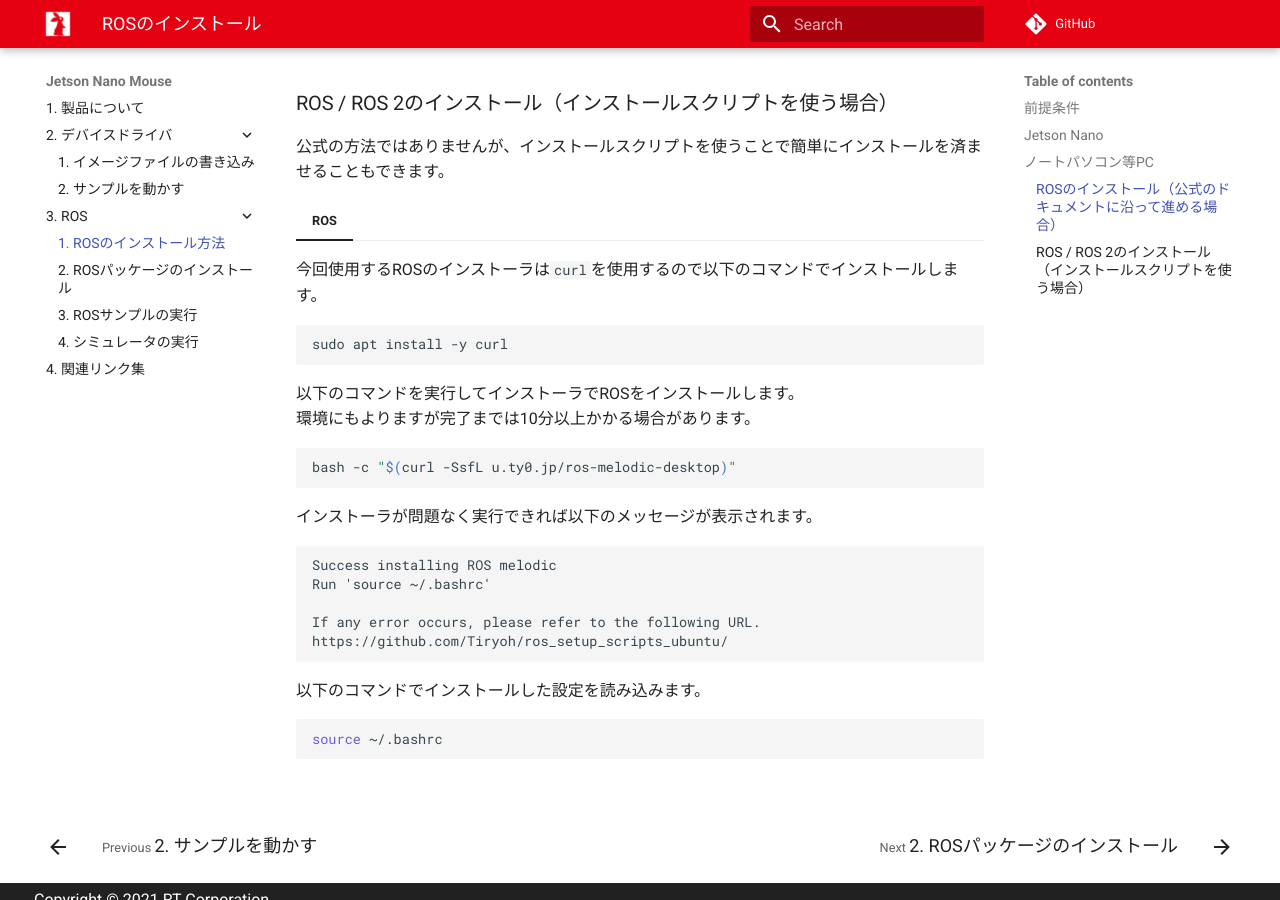
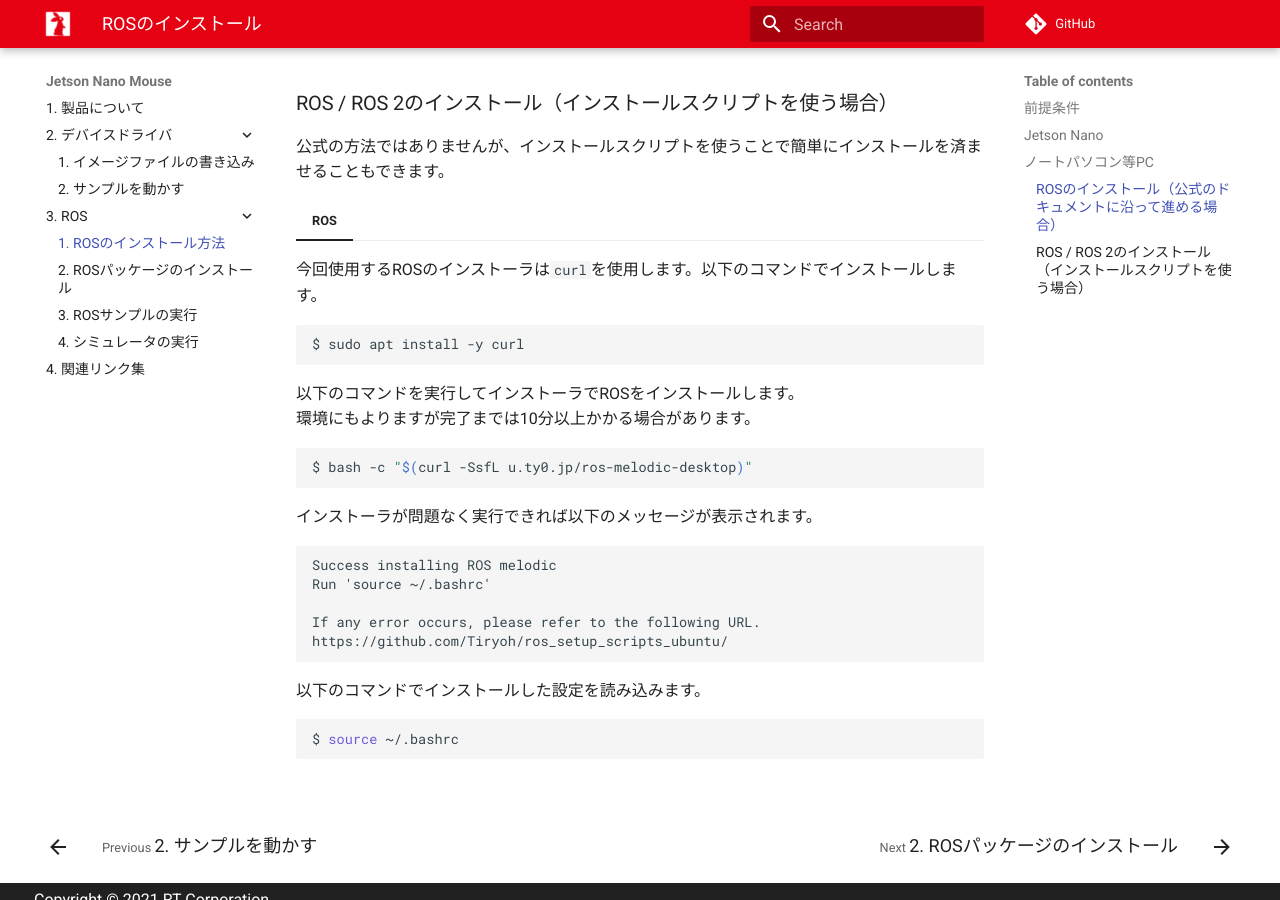
Before and after one commit to rt-net/tutorials, an MkDocs documentation site: the page built from docs/jnmouse/ros/install.md, in a window 1280 px wide and 900 px high, scrolled down 1250 px. Built offline with MkDocs 1.6.1 and Material for MkDocs 9.7.7, drawn with Linux system fonts in a browser that asks for light colours; comment, search, counter and statistics services are not loaded.

Commit message:
表記ゆれを修正

````diff
--- a/docs/jnmouse/ros/install.md
+++ b/docs/jnmouse/ros/install.md
@@ -47,17 +47,17 @@ robot: Jetson Nano Mouse
 公式の方法ではありませんが、インストールスクリプトを使うことで簡単にインストールを済ませることもできます。
 
 === "ROS"
-    今回使用するROSのインストーラは`curl`を使用するので以下のコマンドでインストールします。
+    今回使用するROSのインストーラは`curl`を使用します。以下のコマンドでインストールします。
 
     ```sh
-    sudo apt install -y curl
+    $ sudo apt install -y curl
     ```
 
     以下のコマンドを実行してインストーラでROSをインストールします。
     環境にもよりますが完了までは10分以上かかる場合があります。
 
     ```sh
-    bash -c "$(curl -SsfL u.ty0.jp/ros-melodic-desktop)"
+    $ bash -c "$(curl -SsfL u.ty0.jp/ros-melodic-desktop)"
     ```
 
     インストーラが問題なく実行できれば以下のメッセージが表示されます。
@@ -73,5 +73,5 @@ robot: Jetson Nano Mouse
     以下のコマンドでインストールした設定を読み込みます。
 
     ```sh
-    source ~/.bashrc
+    $ source ~/.bashrc
     ```
````
